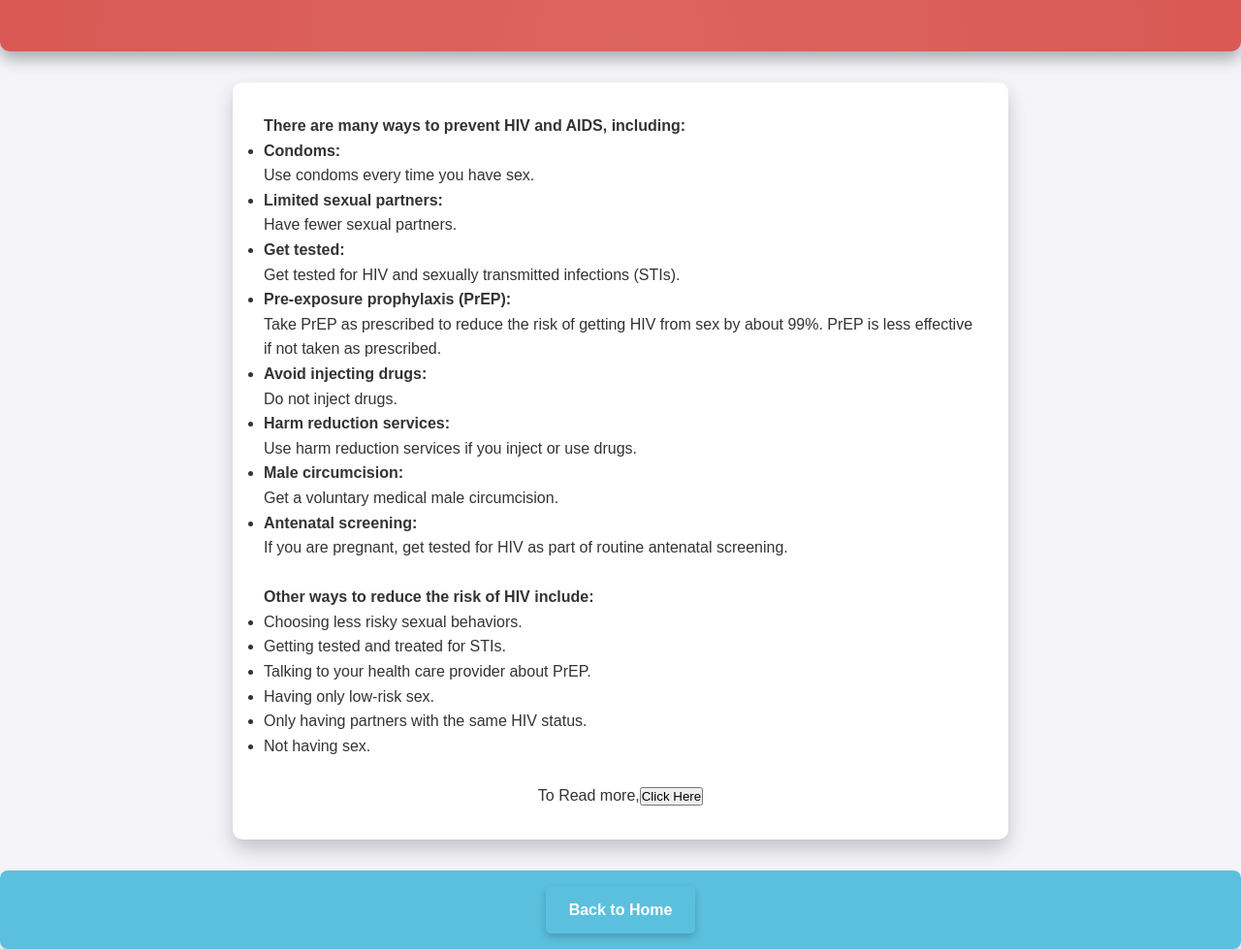
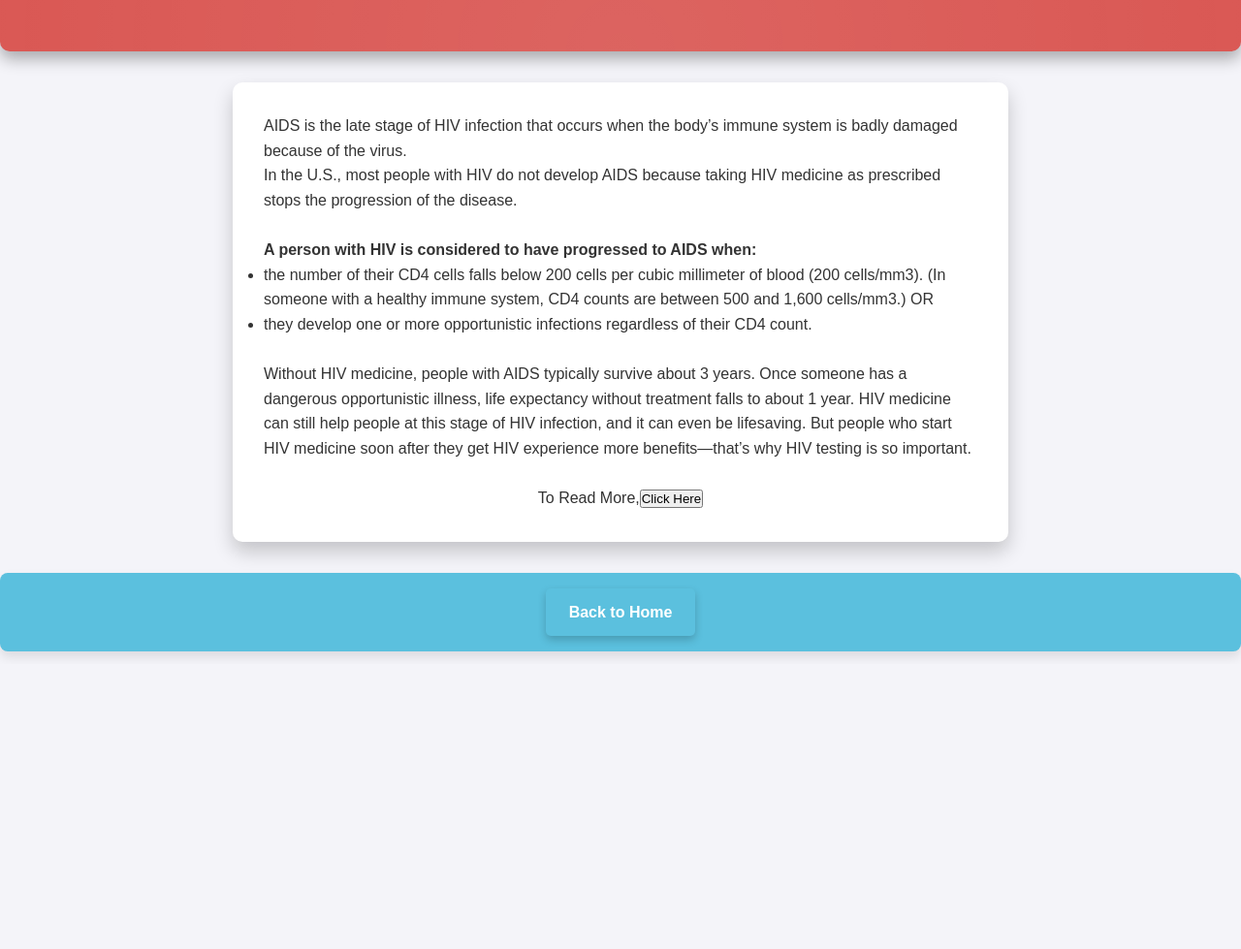
Before and after one commit to siddarthnair07/CDS099, a plain HTML site: page what-is-aids.html in a window 1280 px wide. Shown: the part 115-1094 px from the top of the page at 97% size. After the commit the page ends 800 px from the top, so only its background shows below. Drawn offline with Linux system fonts and the light colour scheme.

Commit message:
Update what-is-aids.html

```diff
--- a/what-is-aids.html
+++ b/what-is-aids.html
@@ -11,28 +11,17 @@
     </header>
 
     <section>
-        <p><b>There are many ways to prevent HIV and AIDS, including:</b>
+        <p>AIDS is the late stage of HIV infection that occurs when the body’s immune system is badly damaged because of the virus.<br>
 
-        <ul><b><li>Condoms:</li></b> Use condoms every time you have sex.
+            In the U.S., most people with HIV do not develop AIDS because taking HIV medicine as prescribed stops the progression of the disease.<br><br>
 
-        <b><li>Limited sexual partners:</li></b> Have fewer sexual partners.
-        <b><li>Get tested:</li></b> Get tested for HIV and sexually transmitted infections (STIs).
-        <b><li>Pre-exposure prophylaxis (PrEP):</li></b> Take PrEP as prescribed to reduce the risk of getting HIV from sex by about 99%. PrEP is less effective if not taken as prescribed.
-        <b><li>Avoid injecting drugs:</li></b> Do not inject drugs.
-        <b><li>Harm reduction services:</li></b> Use harm reduction services if you inject or use drugs.
-        <b><li>Male circumcision:</li></b> Get a voluntary medical male circumcision.
-        <b><li>Antenatal screening:</li></b> If you are pregnant, get tested for HIV as part of routine antenatal screening. <br><br>
+            <b>A person with HIV is considered to have progressed to AIDS when:</b>
 
-        <b>Other ways to reduce the risk of HIV include:</b> <br>
+                <ul><li>the number of their CD4 cells falls below 200 cells per cubic millimeter of blood (200 cells/mm3). (In someone with a healthy immune system, CD4 counts are between 500 and 1,600 cells/mm3.) OR</li>
+                <li>they develop one or more opportunistic infections regardless of their CD4 count.</li></ul><br>
 
-        <li>Choosing less risky sexual behaviors.</li>
-
-        <li>Getting tested and treated for STIs.</li>
-        <li>Talking to your health care provider about PrEP.</li>
-        <li>Having only low-risk sex.</li>
-        <li>Only having partners with the same HIV status.</li>
-        <li>Not having sex. </li></ul><br>
-<center>To Read more,<button><a href="https://hivinfo.nih.gov/understanding-hiv/fact-sheets/basics-hiv-prevention">Click Here</a></button></center>
+            Without HIV medicine, people with AIDS typically survive about 3 years. Once someone has a dangerous opportunistic illness, life expectancy without treatment falls to about 1 year. HIV medicine can still help people at this stage of HIV infection, and it can even be lifesaving. But people who start HIV medicine soon after they get HIV experience more benefits—that’s why HIV testing is so important.</p><br>
+            <center>To Read More,<button><a href="https://www.cdc.gov/hiv/about/index.html">Click Here</a></button></center>
 
     </section>
 
```
